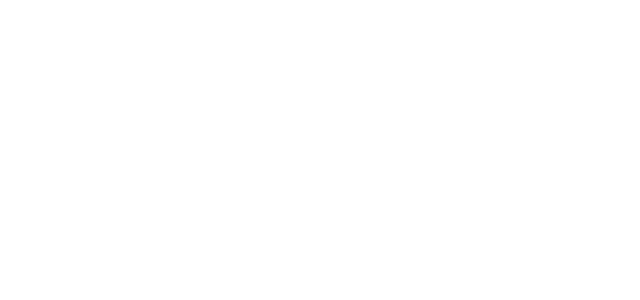
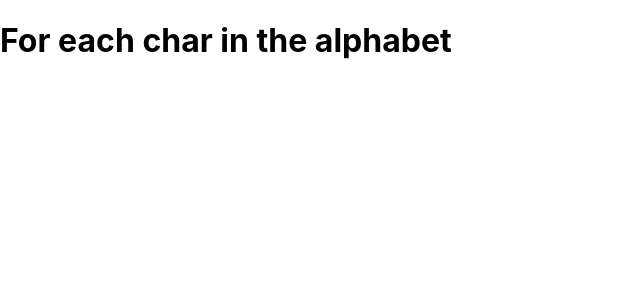
Before and after one commit to trevorpinto/RMSP_frontend, a React (Create React App) app: page / in a window 1280 px wide. Shown: the top 300 px of the page, without its empty margins (0-640 px from the left). Built offline with nearby package versions, Linux system fonts and the light colour scheme.

Commit message:
learning import/export of components

```diff
--- a/src/App.js
+++ b/src/App.js
@@ -3,41 +3,18 @@
 import instance from './config';
 import axios from 'axios'
 import { useEffect, useState } from 'react'
-
-console.log(image)
-
-function Counter(){
-  const [count, setCounter] = useState(0)
-
-  return (
-    <div>
-      <p>You clicked {count} times</p>
-      <button onClick={() => setCounter(count + 1)}>
-        Click Me!
-      </button>
-    </div>
-  )
-}
+import DisplayHeader from './HomePage/Header.js';
 
 
-// async function GetResponseFromAPI(){
-//   console.log(instance)
-//   console.log('after instance reached here')
-//   try{
-//     const response = await axios.get(instance)
-//     return;
-//   }
-//   catch(error){
-//     console.error(error)
-//     return;
-//   }
-
-//   useEffect(() => {
-//     GetResponseFromAPI();
-//   },[])
-// }
+/*
+get response API code using useEffect
+*/
 
 function App() {
+  return (
+    <DisplayHeader/>
+
+  )
   // console.log(instance.defaults)
   // const testAPI = async() => {
   //   try{
--- /dev/null
+++ b/src/HomePage/Header.js
@@ -0,0 +1,18 @@
+import React from 'react'
+
+function HeaderPage(){
+    return(
+    <h1>
+        For each char in the alphabet
+    </h1>
+    )
+
+}
+
+function DisplayHeader(){
+    return(
+        <HeaderPage/>
+    );
+}
+
+export default DisplayHeader
```
